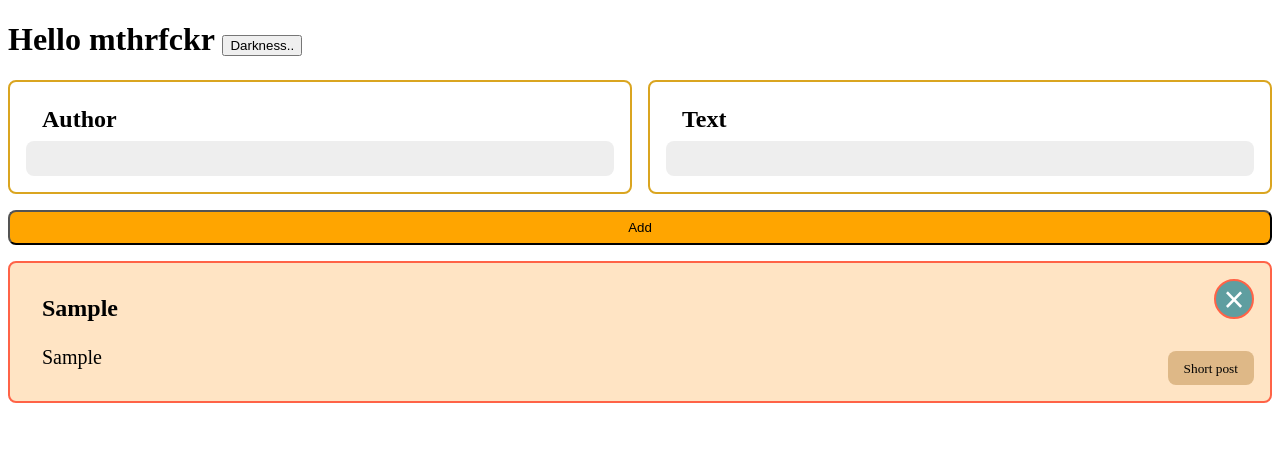
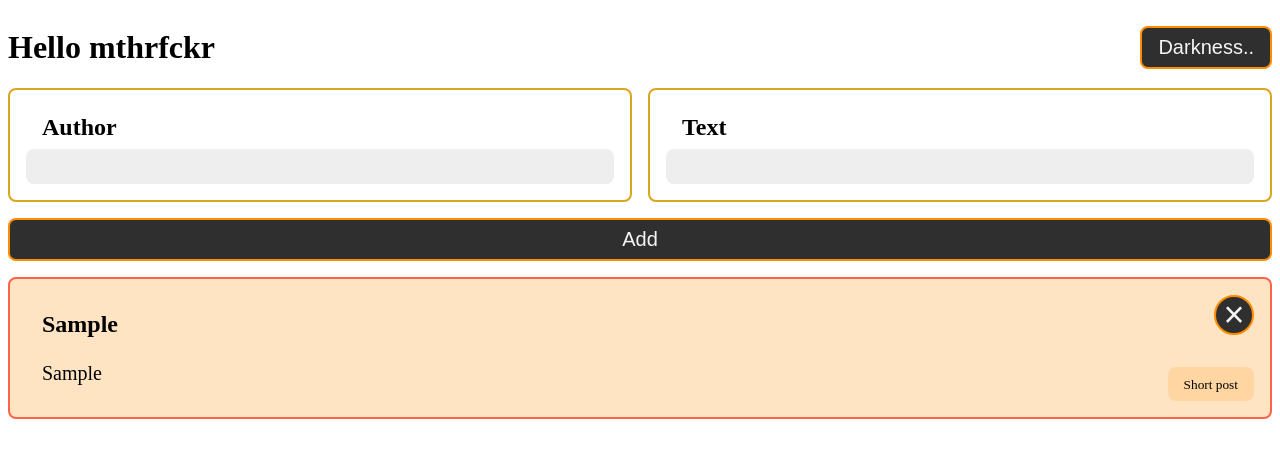
Before and after one commit to SergeyTheHuman/ng-course-vm, an Angular app: page / in a window 1280 px wide. Both pictures are taken after typing "Sample", "Sample" into the empty fields and a click on the button "Add". Shown: the top 458 px of the page. Built offline with nearby package versions, Linux system fonts and the light colour scheme.

Commit message:
video #29

```diff
--- a/src/app/app.component.html
+++ b/src/app/app.component.html
@@ -1,14 +1,13 @@
-<h1>
-	Hello mthrfckr
-	<button (click)="lightMode = !lightMode">
+<header>
+	<h1>Hello mthrfckr</h1>
+	<button
+		class="btn"
+		(click)="toggleLightMode()"
+	>
 		{{ lightMode ? 'Darkness..' : 'Light!' }}
 	</button>
-</h1>
-
-<div
-	class="wrapper"
-	[ngClass]="{ darkness: !lightMode }"
->
+</header>
+<div class="wrapper">
 	<div class="input-wrapper">
 		<mv-post-form (onAdd)="addPost($event)"></mv-post-form>
 	</div>
--- a/src/app/app.component.scss
+++ b/src/app/app.component.scss
@@ -1,7 +1,7 @@
-.wrapper {
-	&.darkness {
-		background-color: rgb(32, 32, 32);
-	}
+header {
+	display: flex;
+	justify-content: space-between;
+	align-items: center;
 }
 
 .input-wrapper {
--- a/src/app/app.component.ts
+++ b/src/app/app.component.ts
@@ -1,4 +1,5 @@
-import { Component } from '@angular/core'
+import { DOCUMENT } from '@angular/common'
+import { Component, Inject } from '@angular/core'
 import { IPost } from './post/post.interface'
 
 @Component({
@@ -11,7 +12,15 @@ export class AppComponent {
 	lightMode: boolean = true
 	posts: IPost[] = []
 
-	constructor() {}
+	constructor(@Inject(DOCUMENT) private document: Document) {}
+
+	toggleLightMode() {
+		if (this.document.body.classList.contains('darkness')) {
+			this.document.body.classList.remove('darkness')
+		} else {
+			this.document.body.classList.add('darkness')
+		}
+	}
 
 	addPost(post: IPost) {
 		this.posts.push(post)
--- a/src/app/app.module.ts
+++ b/src/app/app.module.ts
@@ -9,7 +9,7 @@ import { PostComponent } from './post/post.component'
 @NgModule({
 	declarations: [AppComponent, PostComponent, PostFormComponent],
 	imports: [BrowserModule, FormsModule],
-	providers: [],
+	providers: [Document],
 	bootstrap: [AppComponent],
 })
 export class AppModule {}
--- a/src/app/post-form/post-form/post-form.component.html
+++ b/src/app/post-form/post-form/post-form.component.html
@@ -17,4 +17,9 @@
 	</label>
 </div>
 
-<button (click)="addPost()">Add</button>
+<button
+	class="btn"
+	(click)="addPost()"
+>
+	Add
+</button>
--- a/src/app/post-form/post-form/post-form.component.scss
+++ b/src/app/post-form/post-form/post-form.component.scss
@@ -39,6 +39,4 @@ button {
 	display: block;
 	margin: 0 auto;
 	padding: 0.5rem;
-	border-radius: 8px;
-	background-color: orange;
 }
--- a/src/app/post/post.component.html
+++ b/src/app/post/post.component.html
@@ -5,7 +5,7 @@
 		<ng-content></ng-content>
 	</div>
 	<button
-		class="delete"
+		class="delete btn"
 		(click)="remove(post.id)"
 	>
 		&times;
--- a/src/app/post/post.component.scss
+++ b/src/app/post/post.component.scss
@@ -1,6 +1,7 @@
 .post {
 	background-color: bisque;
 	border: 2px solid tomato;
+	color: black;
 	border-radius: 8px;
 	padding: 2rem;
 	margin-bottom: 1rem;
@@ -25,7 +26,7 @@
 		position: absolute;
 		bottom: 1rem;
 		right: 1rem;
-		background-color: burlywood;
+		background-color: #ffd6a2;
 		border-radius: 8px;
 		padding: 0.5rem 1rem;
 		display: inline-block;
@@ -40,8 +41,6 @@
 		border-radius: 100%;
 		width: 40px;
 		height: 40px;
-		border: 2px solid tomato;
-		color: white;
-		background-color: cadetblue;
+		padding: 0;
 	}
 }
--- a/src/styles.scss
+++ b/src/styles.scss
@@ -1 +1,14 @@
-/* You can add global styles to this file, and also import other style files */
+body {
+	&.darkness {
+		background-color: rgb(32, 32, 32);
+		color: white;
+	}
+}
+.btn {
+	padding: 0.5rem 1rem;
+	border-radius: 8px;
+	border: 2px solid darkorange;
+	font-size: 1.25rem;
+	background-color: #2f2f2f;
+	color: whitesmoke;
+}
```
